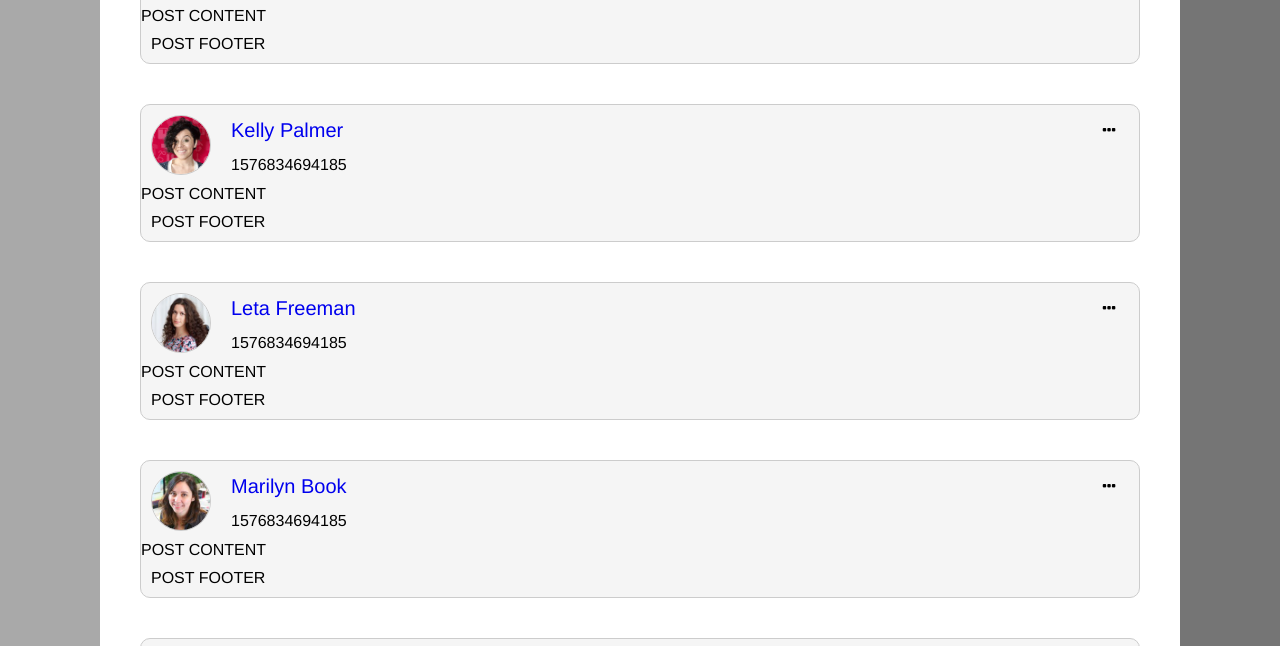
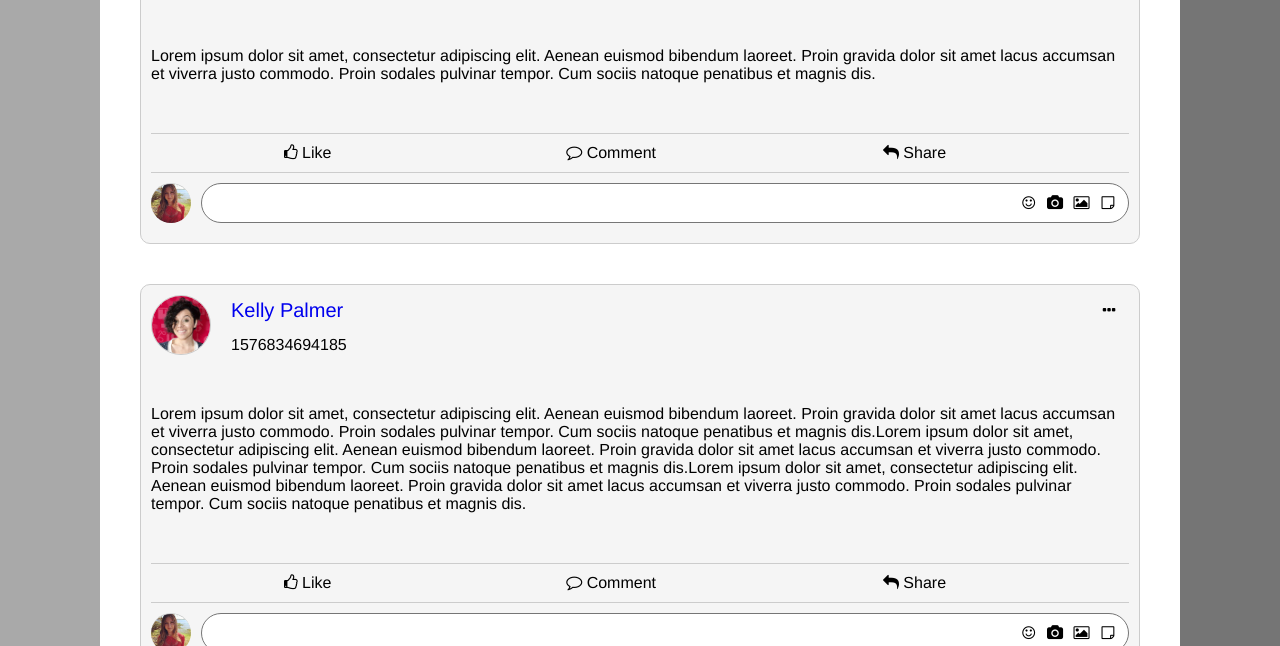
Before and after one commit to varveklis6/FakeFB, a plain HTML site: page index.html in a window 1280 px wide. Shown: the part 154-800 px from the top of the page. Drawn offline with Linux system fonts and the light colour scheme.

Commit message:
Post template #3

```diff
--- a/css/custom.css
+++ b/css/custom.css
@@ -9,6 +9,7 @@ body > header{
     top: 0;
     left: 0;
     right: 0;
+    z-index: 1;
 
 
 }
--- a/css/post.css
+++ b/css/post.css
@@ -63,18 +63,73 @@
         width: 40px;
         line-height: 30px;
         text-align: center;
-
-
     }
 
-.post > content {
+.post > .content {
     display: inline-block;
     width: 100%;
+    padding: 40px 10px;
 
 }
 .post > footer {
     display: inline-block;
     width: 100%;
     padding: 10px;
+}
+    .post > footer > .row {
+        display: inline-block;
+        width: 100%;
+        padding: 10px 0px;
+        border-top: 1px solid #ccc;
+    }
+        .post > footer .action {
+            display: inline-block;
+            width: 30%;
+            float: left;
+            text-align: center;
+        }
+            .post > footer .action {
+                margin-left: 10px;
 
-}
+        }
+        .post > footer .user-img {
+            display: inline-block;
+            width: 40px;
+            height: 40px;
+            margin-right: 10px;
+            border-radius: 50%;
+            float: left;
+            border-top: 1px solid #ccc;
+        }
+            .post > footer form {
+                display: inline-block;
+                width: calc(100% - 50px);
+                float: left;
+                position: relative;
+            }
+                .post form > textarea {
+                    display: inline-block;
+                    width: 100%;
+                    height: 40px;
+                    float: left;
+                    padding: 10px 30px;
+                    line-height: 20px;
+                    border-radius: 20px;
+                    resize: none;
+                    overflow: hidden;
+
+                }
+                .post form > .actions {
+                    display: inline-block;
+                    position: absolute;
+                    bottom: 10px;
+                    right: 10px;
+                }
+                .post .actions> .fa {
+                    display: inline-block;
+                    width: 22px;
+                    line-height: 20px;
+                    font-size: 15px;
+                    text-align: center;
+
+                }
--- a/js/function.js
+++ b/js/function.js
@@ -39,9 +39,62 @@ function renderPostHeader( data) {
                 <i class="fa fa-ellipsis-h"></i>
             </header>`;
 }
-function renderPostContent() {
-    return '<div lass="content"> POST CONTENT</div>';
+function renderPostContent( content ) {
+    let textHTML = '';
+    let galleryHTML = '';
+
+    if ( content.text ){
+            textHTML = content.text;
+    }
+
+    if ( content.img ){
+            galleryHTML = renderGallery( content.img );
+    }
+
+    return `<div class="content">
+                ${textHTML}
+                ${galleryHTML}
+            </div>`;
+
 }
+
 function renderPostfooter() {
-    return '<footer> POST FOOTER</footer>';
+    return `<footer>
+                <div class="row">
+                    <div class="action">
+                        <i class="fa fa-thumbs-o-up"></i>
+                        <span>Like</span>
+                    </div>
+                    <div class="action">
+                        <i class="fa fa-comment-o"></i>
+                        <span>Comment</span>
+                    </div>
+                    <div class="action">
+                        <i class="fa fa-reply"></i>
+                        <span>Share</span>
+                    </div>
+                </div>
+                <div class="row">
+                    <img class="user-img" src="./img/users/jacqueline.jpg"alt="user photo">
+                    <form>
+                        <textarea></textarea>
+                        <div class="actions">
+                        <i class="fa fa-smile-o"></i>
+                        <i class="fa fa-camera"></i>
+                        <i class="fa fa-picture-o"></i>
+                        <i class="fa fa-sticky-note-o"></i>
+                        </div>
+                    </form>
+                    </div>
+            </footer>`;
 }
+
+function renderGallery( list ) {
+    let HTML = '';
+
+    for (let i=0; i< list.length; i++) {
+        HTML += `<img src="./img/posts/${list[i]}">`;
+
+    }
+    return HTML;
+}
```
Also changed, not shown: index.html (+0 -3 lines), img/posts/img-1.jpg (added), img/posts/img-2.jpg (added), img/posts/img-3.jpg (added), img/posts/img-4.jpg (added), img/posts/img-5.jpg (added), img/posts/img-6.jpg (added), img/posts/img-7.jpg (added), img/users/Jacqueline.jpg (added).
